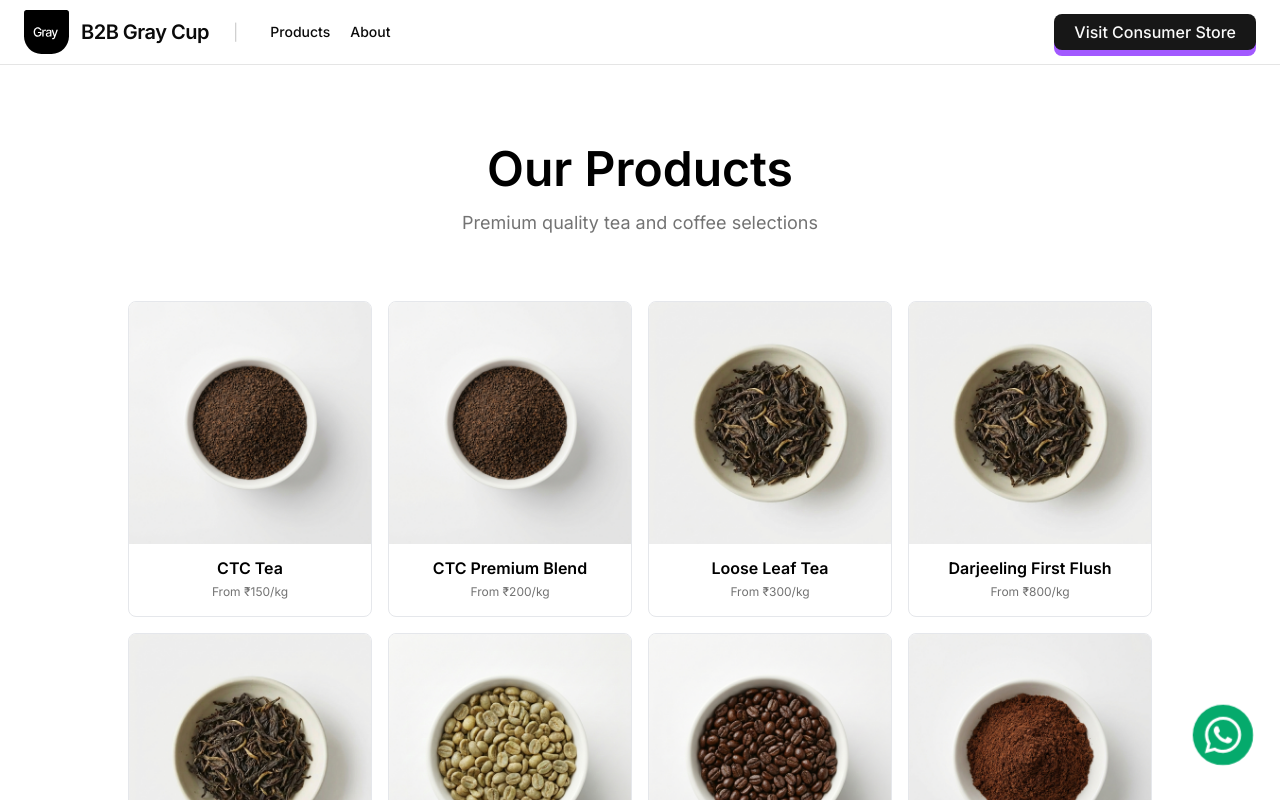
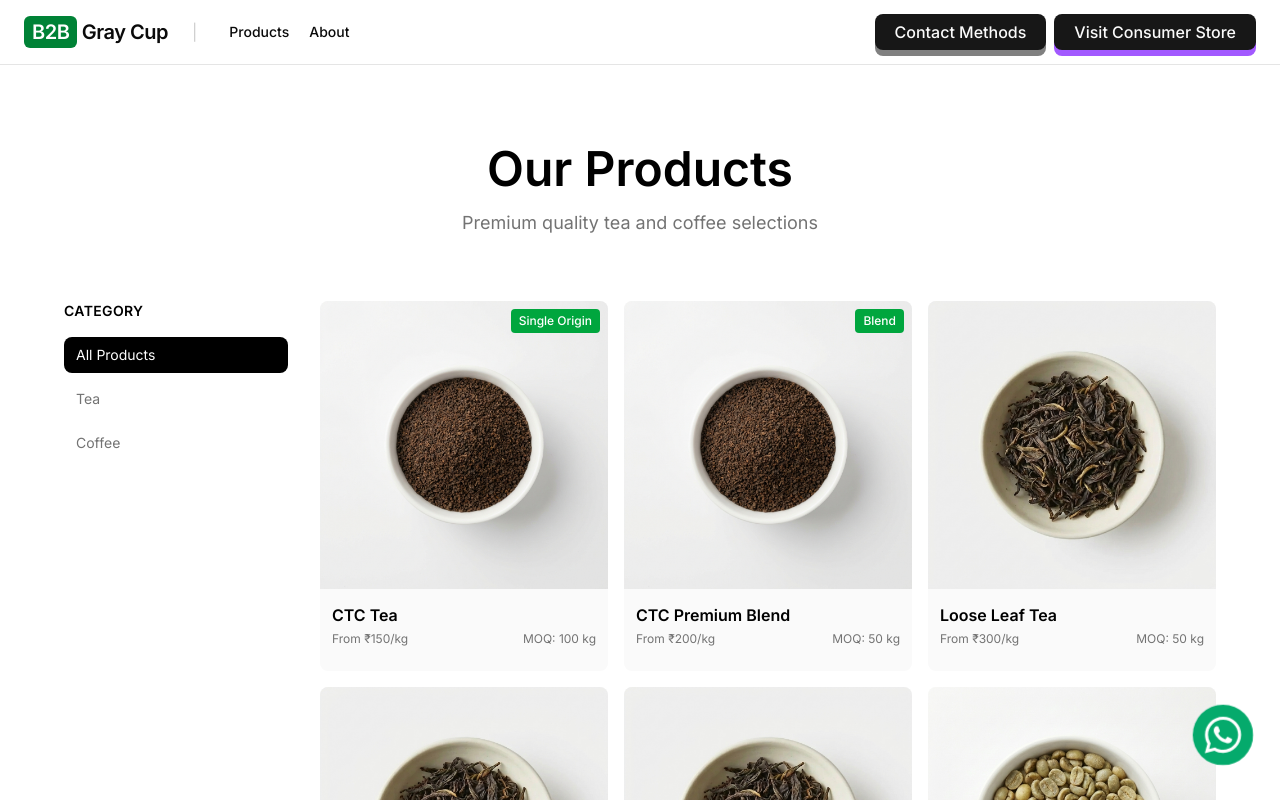
Before and after one commit to Gray-Cup/b2b-graycup-in-static, a Next.js app: page /products in a window 1280 px wide. Shown: the top 800 px of the page. Built offline with nearby package versions, Linux system fonts and the light colour scheme.

Commit message:
fix product cards

```diff
--- a/src/app/(marketing)/products/page.tsx
+++ b/src/app/(marketing)/products/page.tsx
@@ -1,9 +1,25 @@
 "use client";
 
+import { useState, useMemo } from "react";
 import { products } from "@/data/products";
 import { ProductCard } from "@/components/products";
 
+type CategoryFilter = "all" | "tea" | "coffee";
+
 export default function ProductsPage() {
+  const [categoryFilter, setCategoryFilter] = useState<CategoryFilter>("all");
+
+  const filteredProducts = useMemo(() => {
+    if (categoryFilter === "all") return products;
+    return products.filter((product) => product.category === categoryFilter);
+  }, [categoryFilter]);
+
+  const categories: { value: CategoryFilter; label: string }[] = [
+    { value: "all", label: "All Products" },
+    { value: "tea", label: "Tea" },
+    { value: "coffee", label: "Coffee" },
+  ];
+
   return (
     <div className="px-4 lg:px-6">
       <div className="min-h-screen py-20">
@@ -17,10 +33,44 @@ export default function ProductsPage() {
             </p>
           </div>
 
-          <div className="grid grid-cols-2 md:grid-cols-3 lg:grid-cols-4 gap-4 max-w-5xl mx-auto">
-            {products.map((product) => (
-              <ProductCard key={product.slug} product={product} />
-            ))}
+          <div className="flex flex-col lg:flex-row gap-8 max-w-6xl mx-auto">
+            {/* Filters Sidebar */}
+            <aside className="lg:w-56 shrink-0">
+              <div className="sticky top-24">
+                <h2 className="text-sm font-semibold text-black mb-4 uppercase tracking-wide">
+                  Category
+                </h2>
+                <div className="space-y-2">
+                  {categories.map((category) => (
+                    <button
+                      key={category.value}
+                      onClick={() => setCategoryFilter(category.value)}
+                      className={`w-full text-left px-3 py-2 rounded-lg text-sm transition-colors ${
+                        categoryFilter === category.value
+                          ? "bg-black text-white"
+                          : "text-muted-foreground hover:bg-gray-100"
+                      }`}
+                    >
+                      {category.label}
+                    </button>
+                  ))}
+                </div>
+              </div>
+            </aside>
+
+            {/* Products Grid */}
+            <div className="flex-1">
+              <div className="grid grid-cols-2 md:grid-cols-3 gap-4">
+                {filteredProducts.map((product) => (
+                  <ProductCard key={product.slug} product={product} />
+                ))}
+              </div>
+              {filteredProducts.length === 0 && (
+                <p className="text-center text-muted-foreground py-12">
+                  No products found for this category.
+                </p>
+              )}
+            </div>
           </div>
         </div>
       </div>
--- a/src/app/layout.tsx
+++ b/src/app/layout.tsx
@@ -8,6 +8,7 @@ import { UserJotWidget } from "@/components/userjot-widget";
 import Script from "next/script";
 import IntercomChat from "@/components/IntercomChat";
 import { WhatsappWidget } from "@/components/whatsapp-widget";
+import { ChatBot } from "@/components/chatbot";
 
 const fontSans = Inter({
   subsets: ["latin"],
--- a/src/components/file-card.tsx
+++ /dev/null
@@ -1,45 +0,0 @@
-import { Button } from "@/components/ui/button";
-import { Download, FileText } from "lucide-react";
-
-interface FileCardProps {
-  fileName: string;
-  fileSize: string;
-  description: string;
-  downloadUrl: string;
-}
-
-export function FileCard({
-  fileName,
-  fileSize,
-  description,
-  downloadUrl,
-}: FileCardProps) {
-  return (
-    <div className="w-full border border-neutral-200 rounded-lg p-4 flex flex-col md:flex-row justify-between items-start md:items-center gap-4 bg-white/50 hover:bg-white transition-colors">
-      <div className="flex items-start gap-3">
-        <div className="bg-neutral-100 p-2 rounded-md flex items-center justify-center">
-          <FileText className="h-6 w-6 text-neutral-800" />
-        </div>
-        <div className="flex-1">
-          <div className="flex items-center gap-2 flex-wrap">
-            <span className="font-medium text-neutral-800">{fileName}</span>
-            <span className="text-xs text-muted-foreground bg-green-100 px-2 py-0.5 rounded-full">
-              {fileSize}
-            </span>
-          </div>
-          <p className="text-xs text-muted-foreground mt-1">{description}</p>
-        </div>
-      </div>
-      <a href={downloadUrl} download>
-        <Button
-          variant="outline"
-          size="sm"
-          className="shrink-0 hover:bg-neutral-100"
-        >
-          <Download className="mr-2 h-4 w-4" />
-          Download
-        </Button>
-      </a>
-    </div>
-  );
-}
--- a/src/components/navbar.tsx
+++ b/src/components/navbar.tsx
@@ -15,15 +15,15 @@ export function Navbar() {
           {/* LEFT */}
           <div className="flex items-center gap-6">
             <Link href="/" className="flex items-center gap-3">
-              <Image
+              {/* <Image
                 src="/logo.svg"
                 alt="Gray Cup"
                 width={45}
                 height={45}
                 draggable={false}
-              />
+              /> */}
               <span className="text-xl font-semibold text-nowrap tracking-tight">
-                B2B Gray Cup
+                <span className="text-white bg-green-700 px-2 py-1 rounded-md text-xl">B2B</span> Gray Cup
               </span>
             </Link>
             <p className="opacity-20">|</p>
@@ -47,6 +47,17 @@ export function Navbar() {
 
           {/* RIGHT */}
           <div className="flex items-center gap-2">
+                        <a
+              id="store-link"
+              href="/contact-methods"
+              target="_blank"
+              rel="noopener"
+              className="hidden lg:inline-block"
+            >
+              <Button variant="gray" size="sm">
+                Contact Methods
+              </Button>
+            </a>
             <a
               id="store-link"
               href="https://graycup.in/"
@@ -115,9 +126,6 @@ export function Navbar() {
           <nav className="flex flex-col gap-2 text-sm font-medium">
             {[
               ["Products", "/products"],
-              ["Newsroom", "/newsroom"],
-              ["Our Impact", "/impact"],
-              ["Social Responsibility", "/social-responsibility"],
               ["About", "/about"],
             ].map(([label, href]) => (
               <Link
--- a/src/components/products/ProductCard.tsx
+++ b/src/components/products/ProductCard.tsx
@@ -13,7 +13,7 @@ type ProductCardProps = {
 export function ProductCard({ product, showPrice = true }: ProductCardProps) {
   return (
     <Link href={`/products/${product.slug}`}>
-      <Card className="overflow-hidden border border-gray-200 rounded-lg bg-white p-0 cursor-pointer transition-all hover:border-gray-300 hover:shadow-sm">
+      <Card className="overflow-hidden rounded-lg bg-neutral-50 p-0 cursor-pointer transition-all">
         <div className="aspect-square relative">
           <Image
             src={product.image}
@@ -22,13 +22,20 @@ export function ProductCard({ product, showPrice = true }: ProductCardProps) {
             draggable={false}
             className="object-cover"
           />
+
+          {product.categoryTwo && (
+            <span className="absolute top-2 right-2 bg-green-600 px-2 py-1 rounded text-xs font-medium text-white capitalize">
+              {product.categoryTwo}
+            </span>
+          )}
         </div>
-        <div className="-mt-3 pb-4 text-center">
-          <h3 className="text-md font-semibold text-black">{product.name}</h3>
+        <div className="px-3 pb-6">
+          <h3 className="text-md hover:underline font-semibold text-black">{product.name}</h3>
           {showPrice && (
-            <p className="text-xs text-muted-foreground mt-1">
-              From ₹{product.priceRange.min}/{product.minimumOrder.unit}
-            </p>
+            <div className="flex items-center justify-between text-xs text-muted-foreground mt-1">
+              <span>From ₹{product.priceRange.min}/{product.minimumOrder.unit}</span>
+              <span>MOQ: {product.minimumOrder.quantity} {product.minimumOrder.unit}</span>
+            </div>
           )}
         </div>
       </Card>
--- a/src/components/ui/card.tsx
+++ b/src/components/ui/card.tsx
@@ -7,7 +7,7 @@ function Card({ className, ...props }: React.ComponentProps<"div">) {
     <div
       data-slot="card"
       className={cn(
-        "bg-card text-card-foreground flex flex-col gap-6 rounded-xl border py-6",
+        "bg-card text-card-foreground flex flex-col gap-3.5 rounded-xl py-6",
         className,
       )}
       {...props}
--- a/src/data/products/ctc-tea.ts
+++ b/src/data/products/ctc-tea.ts
@@ -18,7 +18,8 @@ export const ctcTeaProducts: Product[] = [
       "Extended shelf life",
     ],
     locations: ["Assam", "Darjeeling", "Nilgiri", "Dooars"],
-    category: "tea",
+    category: "Tea",
+    categoryTwo: "Single Origin",
     priceRange: {
       min: 150,
       max: 450,
@@ -48,7 +49,8 @@ export const ctcTeaProducts: Product[] = [
       "Versatile brewing applications",
     ],
     locations: ["Assam", "Dooars", "Nilgiri"],
-    category: "tea",
+    category: "Tea",
+    categoryTwo: "Blend",
     priceRange: {
       min: 200,
       max: 550,
--- a/src/data/products/types.ts
+++ b/src/data/products/types.ts
@@ -3,10 +3,11 @@ export type Product = {
   name: string;
   image: string;
   description: string;
-  longDescription: string;
+  longDescription?: string;
   details: string[];
   locations: string[];
-  category: "tea" | "coffee";
+  category: "Tea" | "Coffee" | "Matcha";
+  categoryTwo?: "Single Origin" | "Blend" | "Premium";
   priceRange: {
     min: number;
     max: number;
```
